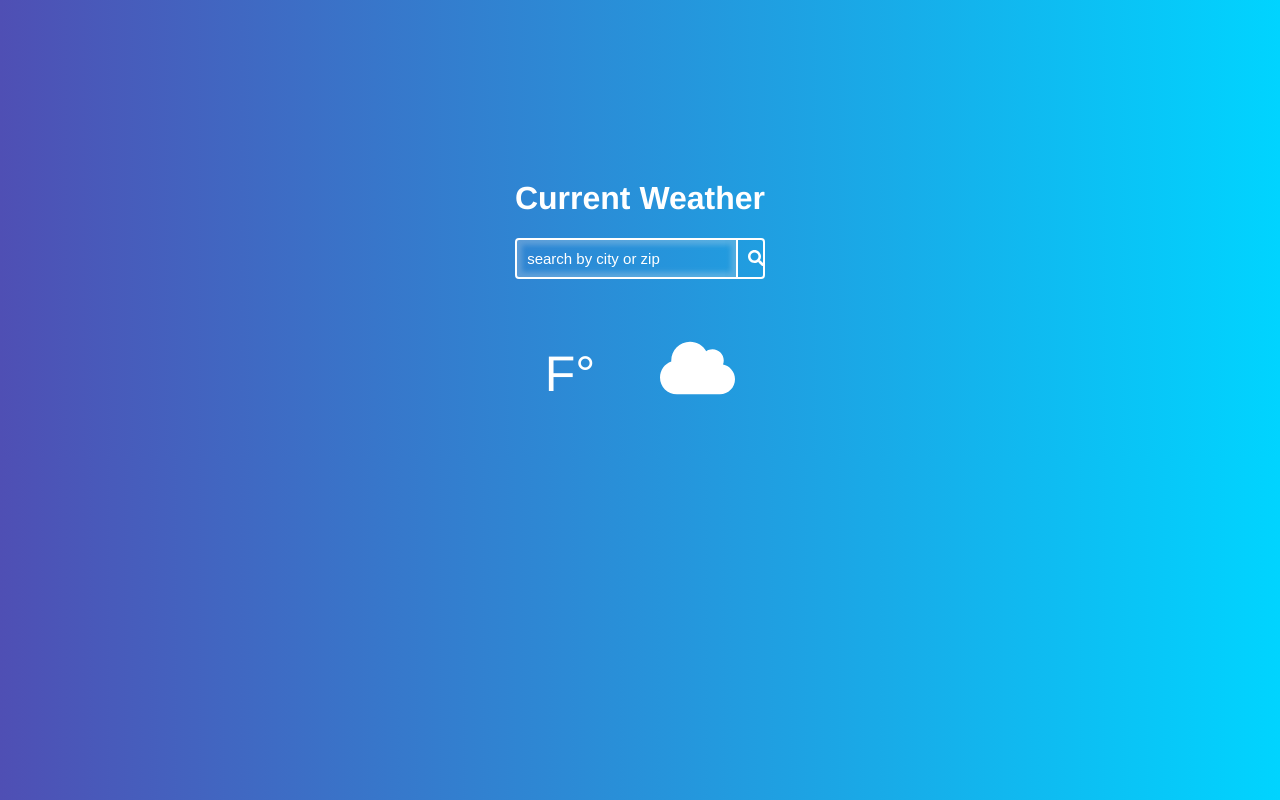
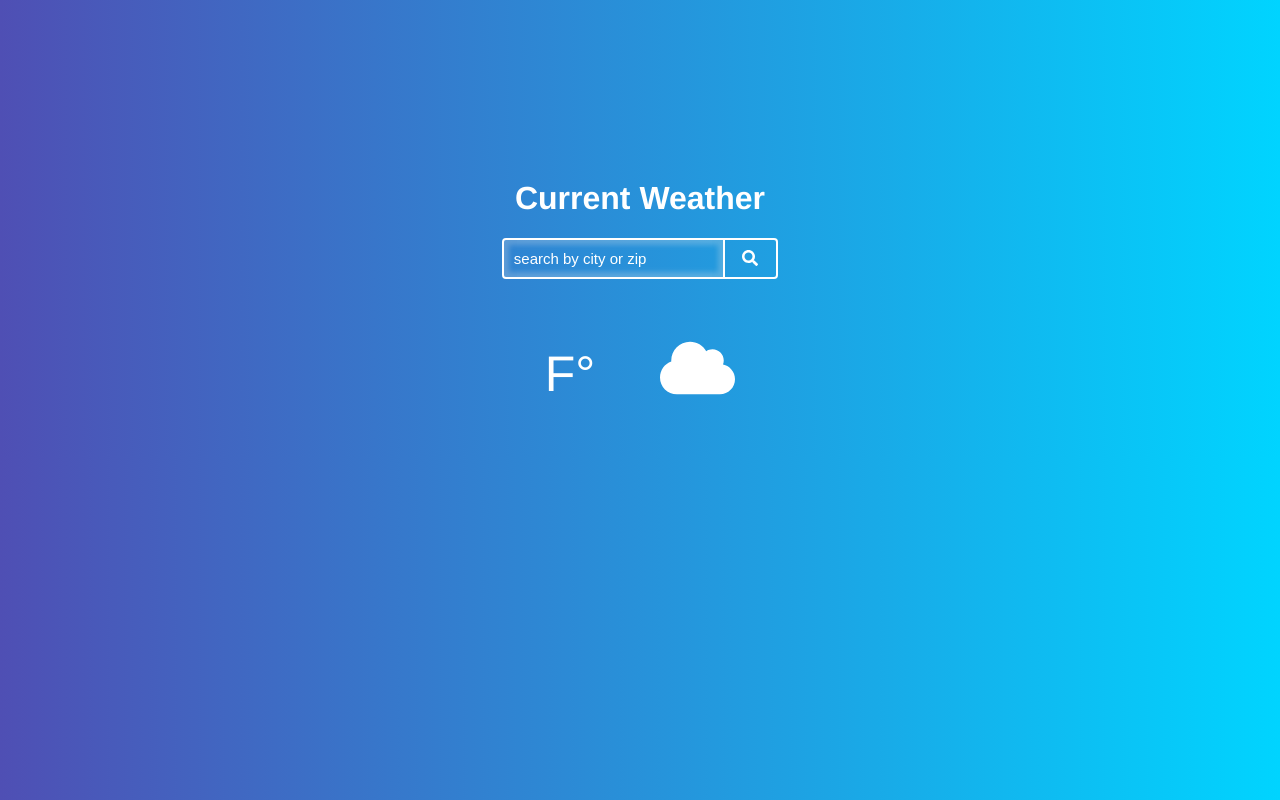
Before and after one commit to meyer744/weather-app, a Vue app: page / in a window 1280 px wide. Built offline with nearby package versions, Linux system fonts and the light colour scheme; no server answers.

Commit message:
changing button width.2

```diff
--- a/src/components/WeatherSearch.vue
+++ b/src/components/WeatherSearch.vue
@@ -44,7 +44,7 @@ button {
     border-radius: 0px 4px 4px 0px;
     padding: 10px;
     outline: none;
-    width: 2em;
+    width: 4em;
 }
 
 button:hover {
```
